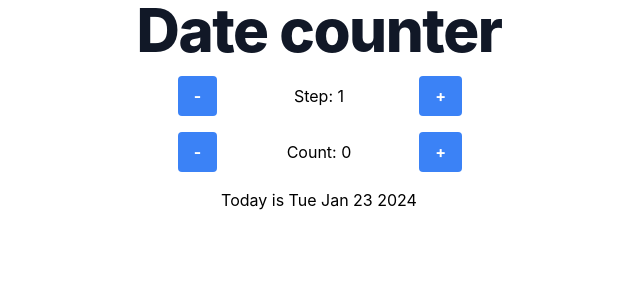
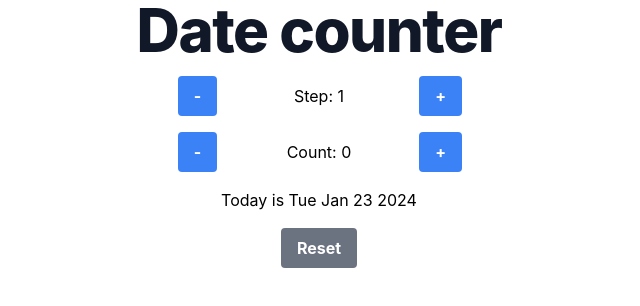
Before and after one commit to phrsouza/date-counter, a React (Create React App) app: page / in a window 1280 px wide. Shown: the top 306 px of the page, without its empty margins (321-961 px from the left). Built offline with nearby package versions, Linux system fonts and the light colour scheme.

Commit message:
add reset button

```diff
--- a/src/App.js
+++ b/src/App.js
@@ -36,6 +36,11 @@ function Counter() {
 
   function increaseCount() {
     setCount((s) => s + step);
+  }
+
+  function resetValues() {
+    setCount(0);
+    setStep(1);
   }
 
   return (
@@ -84,6 +89,12 @@ function Counter() {
         </span>
         <span>{`${date.toDateString()}`}</span>
       </div>
+      <button
+        className="bg-gray-500 hover:bg-gray-700 text-white font-bold py-2 px-4 rounded"
+        onClick={resetValues}
+      >
+        Reset
+      </button>
     </div>
   );
 }
```
